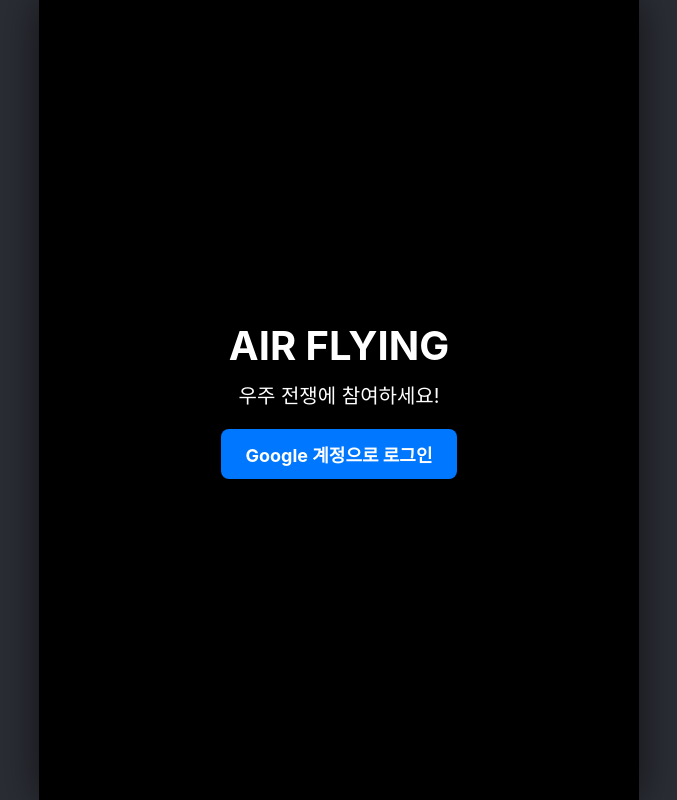
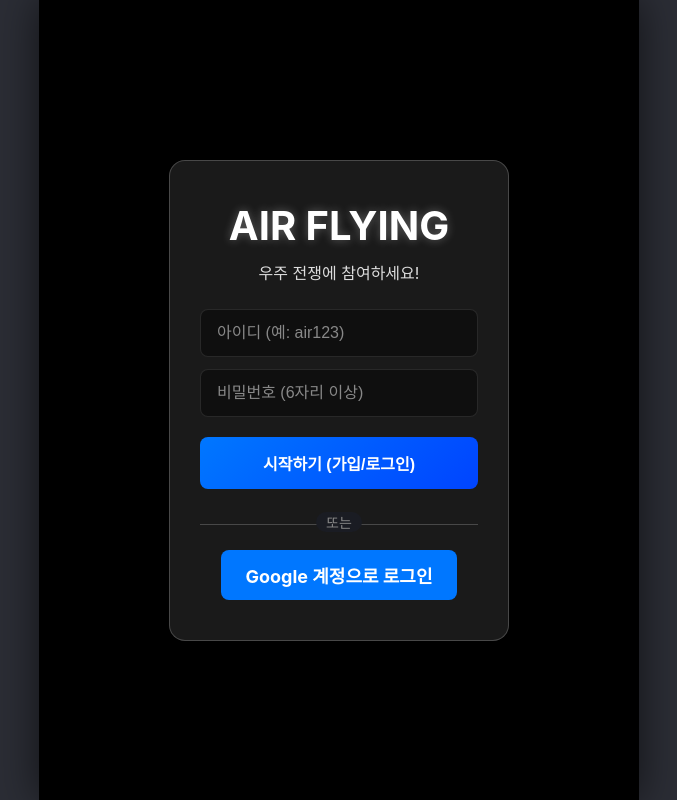
Before and after one commit to hs303154-pixel/air-flying_v, a plain HTML site: page index.html in a window 1280 px wide. Shown: the whole page, without its empty margins (301-978 px from the left). Drawn offline with Linux system fonts and the light colour scheme; no server answers.

Commit message:
Update login UI to dual login (Custom ID + Google)

```diff
--- a/game.js
+++ b/game.js
@@ -1,5 +1,5 @@
 import { initializeApp } from "https://www.gstatic.com/firebasejs/10.12.2/firebase-app.js";
-import { getAuth, signInWithPopup, GoogleAuthProvider, onAuthStateChanged } from "https://www.gstatic.com/firebasejs/10.12.2/firebase-auth.js";
+import { getAuth, signInWithPopup, GoogleAuthProvider, onAuthStateChanged, createUserWithEmailAndPassword, signInWithEmailAndPassword } from "https://www.gstatic.com/firebasejs/10.12.2/firebase-auth.js";
 import { getAnalytics } from "https://www.gstatic.com/firebasejs/10.12.2/firebase-analytics.js";
 
 const firebaseConfig = {
@@ -483,24 +483,74 @@
 
 let isGameStarted = false;
 
-// 로그인 버튼 이벤트 리스너
+// 구글 로그인 버튼 이벤트 리스너
 document.getElementById('googleLoginBtn').addEventListener('click', () => {
   signInWithPopup(auth, provider)
     .then((result) => {
-      // 로그인 성공
       console.log("Logged in as:", result.user.displayName);
-      document.getElementById('loginScreen').classList.add('hidden');
-      if (!isGameStarted) {
-        isGameStarted = true;
-        bgm.play().catch(e => { console.log("BGM play failed", e); });
-        isBgmPlaying = true;
-        gameLoop();
-      }
+      startGameAfterLogin();
     }).catch((error) => {
       console.error("Login failed:", error);
       alert("로그인에 실패했습니다.");
     });
 });
+
+// 커스텀 아이디(꼼수) 로그인 버튼 이벤트 리스너
+document.getElementById('customLoginBtn').addEventListener('click', () => {
+  const idInput = document.getElementById('customId').value.trim();
+  const pwInput = document.getElementById('customPw').value.trim();
+
+  if (idInput.length < 3) {
+    alert("아이디는 3글자 이상 입력해주세요!");
+    return;
+  }
+  if (pwInput.length < 6) {
+    alert("비밀번호는 6자리 이상 입력해주세요!");
+    return;
+  }
+
+  // 몰래 이메일 형식으로 변환
+  const fakeEmail = idInput + '@air-flying.com';
+
+  // 먼저 로그인을 시도해봅니다 (기존 유저인지 확인)
+  signInWithEmailAndPassword(auth, fakeEmail, pwInput)
+    .then((userCredential) => {
+      console.log("Custom login success:", idInput);
+      startGameAfterLogin();
+    })
+    .catch((error) => {
+      // 만약 유저가 없거나 비밀번호가 틀렸다는 에러가 나오면
+      if (error.code === 'auth/user-not-found' || error.code === 'auth/invalid-credential') {
+        // 회원가입을 시도해봅니다! (유저가 없는 경우 회원가입 성공)
+        createUserWithEmailAndPassword(auth, fakeEmail, pwInput)
+          .then((userCredential) => {
+            console.log("Custom signup success:", idInput);
+            startGameAfterLogin();
+          })
+          .catch((signupError) => {
+            if (signupError.code === 'auth/email-already-in-use') {
+              // 이미 가입된 아이디인데 위에서 로그인이 실패했다면, 비밀번호가 틀린 것!
+              alert("비밀번호가 틀렸습니다!");
+            } else {
+              alert("가입 오류: " + signupError.message);
+            }
+          });
+      } else {
+        alert("로그인 오류: " + error.message);
+      }
+    });
+});
+
+// 로그인 성공 시 공통 처리 함수
+function startGameAfterLogin() {
+  document.getElementById('loginScreen').classList.add('hidden');
+  if (!isGameStarted) {
+    isGameStarted = true;
+    bgm.play().catch(e => { console.log("BGM play failed", e); });
+    isBgmPlaying = true;
+    gameLoop();
+  }
+}
 
 // 로그인 상태 자동 확인 (새로고침 시)
 onAuthStateChanged(auth, (user) => {
@@ -508,7 +558,6 @@
     document.getElementById('loginScreen').classList.add('hidden');
     if (!isGameStarted) {
       isGameStarted = true;
-      // 자동 로그인의 경우 브라우저 정책상 BGM 자동 재생이 막힐 수 있음
       gameLoop();
     }
   }
--- a/index.html
+++ b/index.html
@@ -11,9 +11,22 @@
     <canvas id="gameCanvas" width="360" height="640"></canvas>
     <!-- 로그인 오버레이 UI -->
     <div id="loginScreen" class="overlay-screen">
-      <h1>AIR FLYING</h1>
-      <p>우주 전쟁에 참여하세요!</p>
-      <button id="googleLoginBtn">Google 계정으로 로그인</button>
+      <div class="login-box">
+        <h1>AIR FLYING</h1>
+        <p>우주 전쟁에 참여하세요!</p>
+
+        <div class="custom-login-form">
+          <input type="text" id="customId" placeholder="아이디 (예: air123)" autocomplete="off">
+          <input type="password" id="customPw" placeholder="비밀번호 (6자리 이상)" autocomplete="off">
+          <button id="customLoginBtn">시작하기 (가입/로그인)</button>
+        </div>
+
+        <div class="divider">
+          <span>또는</span>
+        </div>
+
+        <button id="googleLoginBtn">Google 계정으로 로그인</button>
+      </div>
     </div>
 
     <!-- 게임 오버 오버레이 UI -->
--- a/style.css
+++ b/style.css
@@ -60,11 +60,94 @@
 .overlay-screen h1 {
   font-size: 40px;
   margin-bottom: 10px;
+  text-shadow: 0 0 10px rgba(255, 255, 255, 0.3);
 }
 
 .overlay-screen p {
-  font-size: 20px;
+  font-size: 16px;
+  margin-bottom: 25px;
+  color: #dddddd;
+}
+
+/* 글래스모피즘 로그인 박스 */
+.login-box {
+  background: rgba(255, 255, 255, 0.1);
+  backdrop-filter: blur(10px);
+  -webkit-backdrop-filter: blur(10px);
+  border: 1px solid rgba(255, 255, 255, 0.2);
+  border-radius: 16px;
+  padding: 40px 30px;
+  width: 90%;
+  max-width: 340px;
+  display: flex;
+  flex-direction: column;
+  align-items: center;
+  box-shadow: 0 15px 35px rgba(0, 0, 0, 0.2);
+}
+
+.custom-login-form {
+  width: 100%;
+  display: flex;
+  flex-direction: column;
+  gap: 12px;
   margin-bottom: 20px;
+}
+
+.custom-login-form input {
+  width: 100%;
+  padding: 14px 16px;
+  background: rgba(0, 0, 0, 0.4);
+  border: 1px solid rgba(255, 255, 255, 0.1);
+  border-radius: 8px;
+  color: white;
+  font-size: 16px;
+  outline: none;
+  transition: border-color 0.3s;
+}
+
+.custom-login-form input::placeholder {
+  color: #888;
+}
+
+.custom-login-form input:focus {
+  border-color: #0077ff;
+}
+
+#customLoginBtn {
+  margin-top: 8px;
+  padding: 14px;
+  font-size: 16px;
+  background: linear-gradient(135deg, #0077ff, #0044ff);
+  color: white;
+  border: none;
+  border-radius: 8px;
+  cursor: pointer;
+  font-weight: bold;
+  transition: transform 0.1s, box-shadow 0.2s;
+}
+
+#customLoginBtn:active {
+  transform: scale(0.98);
+}
+
+.divider {
+  width: 100%;
+  height: 1px;
+  background-color: rgba(255, 255, 255, 0.2);
+  margin: 15px 0 25px 0;
+  position: relative;
+  display: flex;
+  justify-content: center;
+}
+
+.divider span {
+  position: absolute;
+  top: -12px;
+  background-color: #1a1c23; /* 배경색에 맞춰 살짝 어둡게 (blur 효과 안 먹는 곳이므로) */
+  padding: 0 10px;
+  font-size: 14px;
+  color: #888;
+  border-radius: 10px;
 }
 
 #restartBtn, #googleLoginBtn {
```
